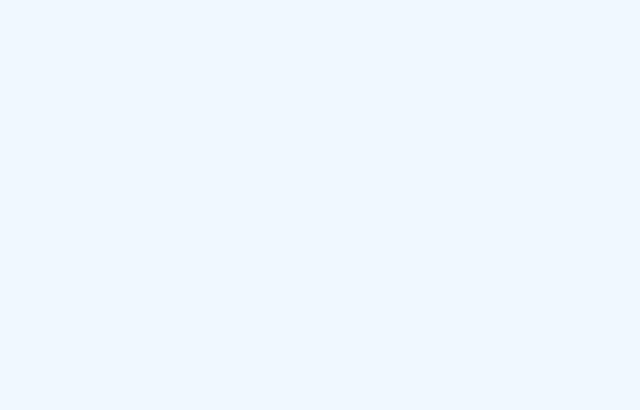
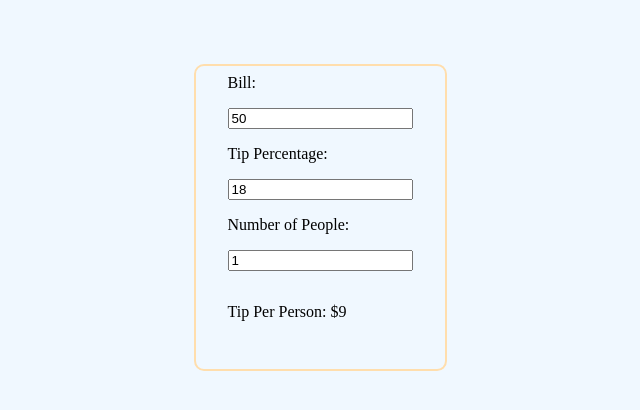
Before and after one commit to acciojob/tip-calculator-MrMi18, a React app: page / in a window 1280 px wide. Shown: the whole page, without its empty margins (320-960 px from the left). Built offline with nearby package versions, Linux system fonts and the light colour scheme.

Commit message:
Answer Submitted

```diff
--- a/src/components/App.js
+++ b/src/components/App.js
@@ -1,11 +1,26 @@
 
-import React from "react";
+import React, { useState } from "react";
 import './../styles/App.css';
 
 const App = () => {
+  const [bill,setBill] = useState(50);
+  const [percentage,setPercentage] = useState(18);
+  const [people,setPeople] = useState(1);
+  const calculat = ()=>{
+    let ans = (percentage/100)*bill;
+    return (ans/people)
+  }
+  console.log(people)
   return (
-    <div>
-        {/* Do not remove the main div */}
+    <div id="container">
+       <label htmlFor="bill">Bill:</label>
+       <input value={bill} onChange={(e)=>setBill(e.target.value)} type="text"/>
+       <label htmlFor="percentage">Tip Percentage:</label>
+       <input value={percentage} onChange={(e)=>setPercentage(e.target.value)} type="text"/>
+       <label htmlFor="people">Number of People: </label>
+       <input value={people} onChange={(e)=>setPeople(e.target.value)} type="text"/>
+       <p>Tip Per Person: ${
+        ((percentage/100)*bill)/people}</p>
     </div>
   )
 }
--- a/src/styles/App.css
+++ b/src/styles/App.css
@@ -9,6 +9,9 @@ body {
   border: 2px solid navajowhite;
   border-radius: 10px;
   margin: 4em auto;
+  display: flex;
+  flex-direction: column;
+  gap: 1rem;
 }
 
 button {
```
Also changed, not shown: 1 other file.
